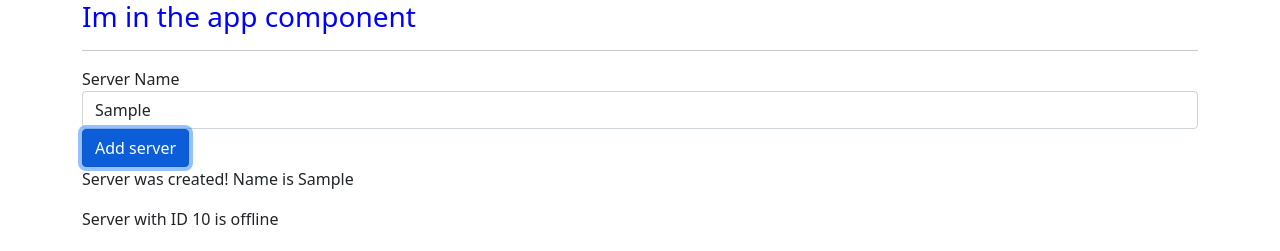
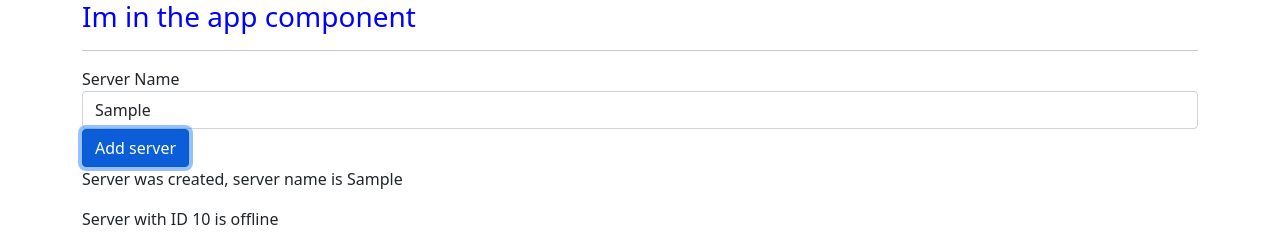
Before and after one commit to AlexGroat/learn-angular, an Angular app: page / in a window 1280 px wide. Both pictures are taken after typing "Sample" into the empty fields and a click on the button "Add server". Shown: the top 251 px of the page. Built offline with nearby package versions, Linux system fonts and the light colour scheme.

Commit message:
ngif structural directive

```diff
--- a/src/app/app.component.html
+++ b/src/app/app.component.html
@@ -22,3 +22,4 @@
  class="btn btn-primary"
   [disabled]="userName === ''"
   (click)="userName = ''">Reset User</button>
+  <!-- Two way databinding solution/ example -->
--- a/src/app/servers/servers.component.html
+++ b/src/app/servers/servers.component.html
@@ -12,7 +12,9 @@ class="btn btn-primary"
  [disabled]="!allowNewServer"
  (click)="onCreateServer()">Add server</button>
  <!-- <p [innerText]="allowNewServer"></p> -->
- <p>{{ serverCreationStatus }}</p>
+ <!-- <p>{{ serverCreationStatus }}</p> -->
+ <p *ngIf="serverCreated">Server was created, server name is {{serverName}}</p>
+ <!-- * indicates a structural directive -->
 <app-server></app-server>
 <app-server></app-server>
 
--- a/src/app/servers/servers.component.ts
+++ b/src/app/servers/servers.component.ts
@@ -14,6 +14,7 @@ export class ServersComponent implements OnInit {
   allowNewServer = false;
   serverCreationStatus = 'No server was created';
   serverName: '';
+  serverCreated = false;
 
   constructor() {
     setTimeout(() => {
@@ -26,6 +27,7 @@ export class ServersComponent implements OnInit {
 
   onCreateServer() {
     this.serverCreationStatus = 'Server was created! Name is '+ this.serverName;
+    this.serverCreated = true;
   }
 
   onUpdateServerName(event: any) {
```
